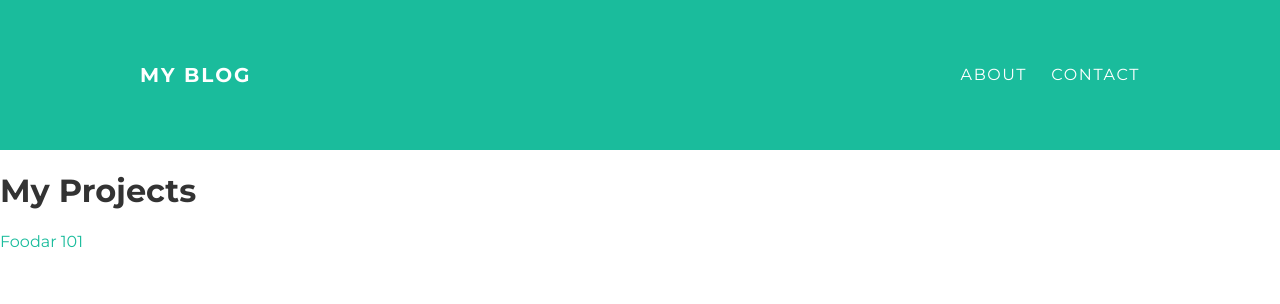
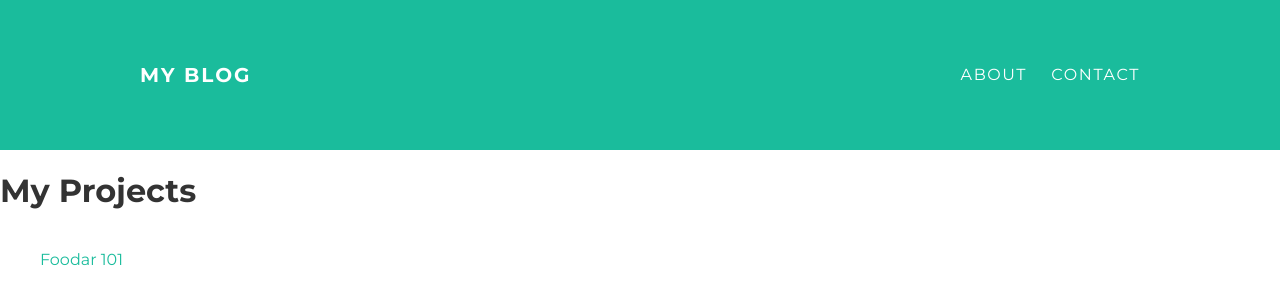
Before and after one commit to okiyitooo/okiyitooo.github.io, a plain HTML site: page Projects.html in a window 1280 px wide. Drawn offline with Linux system fonts and the light colour scheme.

Commit message:
Update Projects.html

```diff
--- a/Projects.html
+++ b/Projects.html
@@ -4,6 +4,11 @@
     <meta charset="utf-8">
     <link rel="stylesheet" href="style.css">
     <title>Projects</title>
+    <style>
+        .center{
+            margin:40px;
+        }
+    </style>
 </head>
 <body>
 <div id="header">
```
